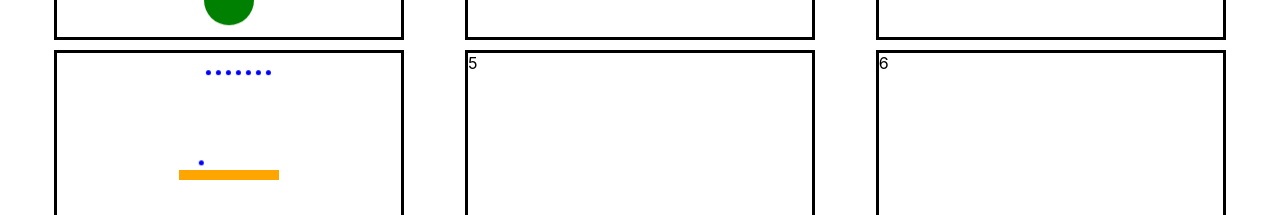
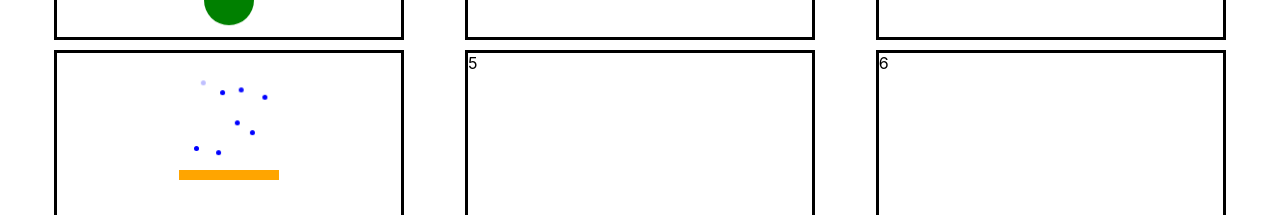
Before and after one commit to Jacoblynch99/react-css-playground, a React (Create React App) app: page / in a window 1280 px wide. Shown: the part 215-430 px from the top of the page. Built offline with nearby package versions, Linux system fonts and the light colour scheme.

Commit message:
messing with keyframes

```diff
--- a/src/components/UserLanding.js
+++ b/src/components/UserLanding.js
@@ -79,15 +79,36 @@ const UserLanding = (props) => {
                         <div className={classes.line}>
                             <div
                                 className={classes.particle}
-                                style={{ animationDelay: '-.2s' }}
+                                style={{ animationDelay: '1.5s' }}
                             ></div>
-                            <div className={classes.particle}></div>
-                            <div className={classes.particle}></div>
-                            <div className={classes.particle}></div>
-                            <div className={classes.particle}></div>
-                            <div className={classes.particle}></div>
-                            <div className={classes.particle}></div>
-                            <div className={classes.particle}></div>
+                            <div
+                                className={classes.particle}
+                                style={{ animationDelay: '.2s' }}
+                            ></div>
+                            <div
+                                className={classes.particle}
+                                style={{ animationDelay: '-.4s' }}
+                            ></div>
+                            <div
+                                className={classes.particle}
+                                style={{ animationDelay: '.4s' }}
+                            ></div>
+                            <div
+                                className={classes.particle}
+                                style={{ animationDelay: '1s' }}
+                            ></div>
+                            <div
+                                className={classes.particle}
+                                style={{ animationDelay: '.35s' }}
+                            ></div>
+                            <div
+                                className={classes.particle}
+                                style={{ animationDelay: '1.2s' }}
+                            ></div>
+                            <div
+                                className={classes.particle}
+                                style={{ animationDelay: '.5s' }}
+                            ></div>
                         </div>
                     </Grid>
                     <Grid
--- a/src/style.js
+++ b/src/style.js
@@ -40,6 +40,7 @@ const useStyles = makeStyles({
     '@keyframes float': {
         '0%': {
             transform: 'translate3d(0, 0, 0)',
+            opacity: 1,
         },
         '4%': {
             transform: 'translate3d(2px, -4px, 0)',
@@ -100,6 +101,8 @@ const useStyles = makeStyles({
         },
         '80%': {
             transform: 'translate3d(-4px, -80px, 0)',
+
+            opacity: 1,
         },
         '84%': {
             transform: 'translate3d(-6px, -84px, 0)',
@@ -115,6 +118,7 @@ const useStyles = makeStyles({
         },
         '100%': {
             transform: 'translate3d(2px, -100px, 0)',
+            opacity: 0,
         },
     },
 })
```
